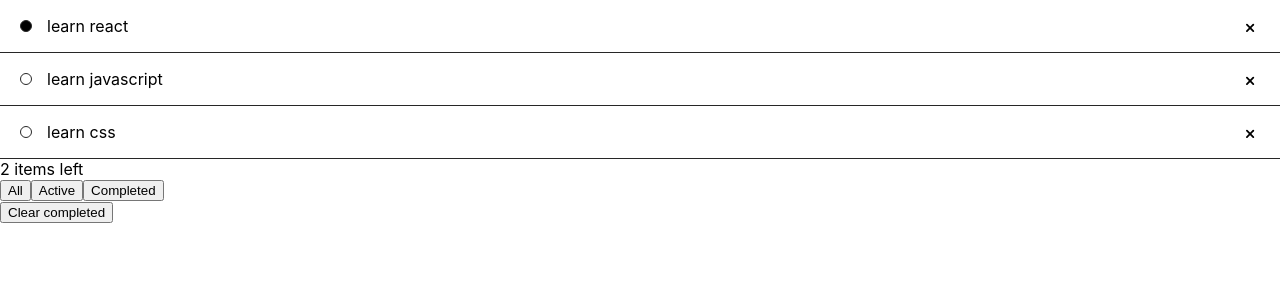
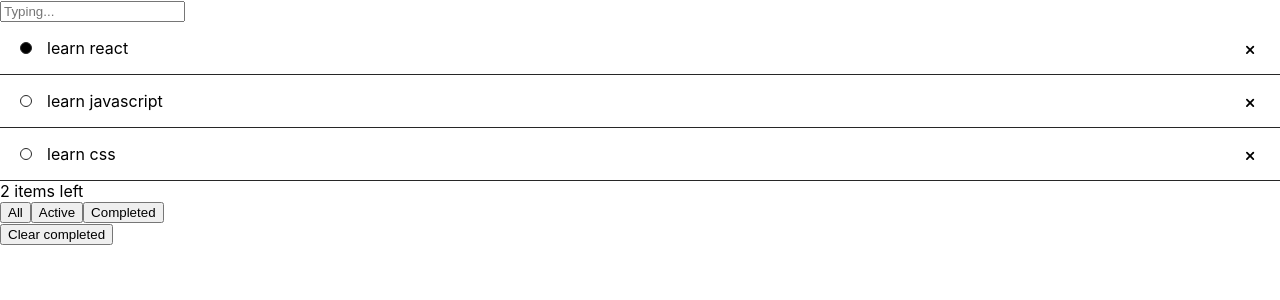
Before and after one commit to didiersnake/todo-app, a React (Create React App) app: page / in a window 1280 px wide. Shown: the top 300 px of the page. Built offline with nearby package versions, Linux system fonts and the light colour scheme; the HTML template or start-up script is replaced by a standard one.

Commit message:
todo input

```diff
--- a/src/features/TodoList.js
+++ b/src/features/TodoList.js
@@ -4,7 +4,8 @@ import { useSelector } from "react-redux";
 import TodoItem from "../components/TodoItem";
 
 export const TodoList = () => {
-  const [state, setState] = useState("all");
+    const [state, setState] = useState("all");
+    const [input, setInput] = useState("");
   const todoItems = useSelector(selectAllTodo);
 
   const handleClick = (status_) => {
@@ -13,14 +14,17 @@ export const TodoList = () => {
       : setActiveItems((prevState) => prevState - 1);
   };
 
+    const handleChange = (e) => {
+        setInput(e.target.value)
+    }
+
   // fetch uncompleted items number
   const itemsLeft = todoItems.filter((item) => {
     return Boolean(item.active);
   });
   const [activeItems, setActiveItems] = useState(itemsLeft.length);
 
- /*
-
+  /*
   // fetch completed topics
   const completedItems = todoItems.map((item) => {
     return (
@@ -46,10 +50,13 @@ export const TodoList = () => {
       />
     );
   });
+ */
 
- */
   const displayStatus = (status) => {
     return setState(status);
+  };
+
+    const clearCompleted = () => {
   };
 
   let content;
@@ -94,7 +101,10 @@ export const TodoList = () => {
 
   return (
     <div>
-      {content}
+      <div>
+        <input placeholder="Typing..." type="text" value={input} onChange={handleChange} className=""></input>
+      </div>
+      <div>{content}</div>
       <div>
         <div>{`${activeItems} items left`}</div>
         <div>
@@ -103,7 +113,7 @@ export const TodoList = () => {
           <button onClick={() => displayStatus("completed")}>Completed</button>
         </div>
         <div>
-            <button>Clear completed</button>
+          <button onClick={clearCompleted}>Clear completed</button>
         </div>
       </div>
     </div>
```
